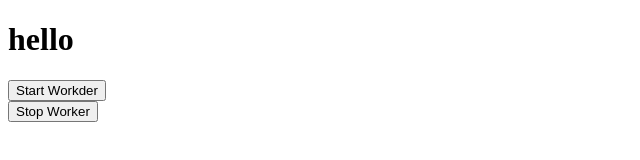
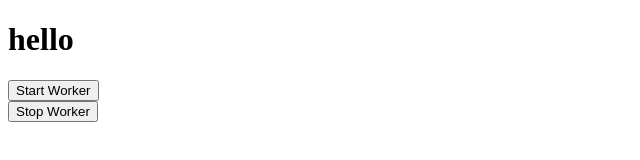
Before and after one commit to ahelmi365/js-worker, a website: page src/index.html in a window 1280 px wide. Shown: the full height of the page, 0-640 px from the left. Drawn offline with Linux system fonts and the light colour scheme.

Commit message:
fix type

```diff
--- a/src/index.html
+++ b/src/index.html
@@ -11,7 +11,7 @@
     <h1>hello</h1>
     <section>
         <div>
-            <button id="startWorker">Start Workder</button>
+            <button id="startWorker">Start Worker</button>
 
         </div>
         <div>
```
